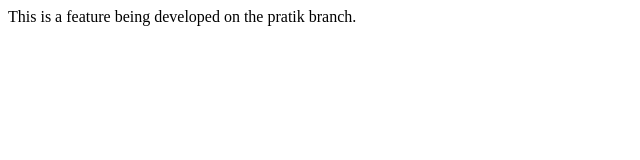
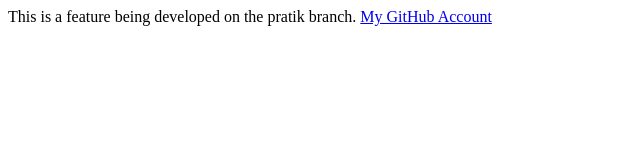
Before and after one commit to fearoface/Apollo, a plain HTML site: page index.html in a window 1280 px wide. Shown: the whole page, without its empty margins (0-640 px from the left). Drawn offline with Linux system fonts and the light colour scheme.

Commit message:
Added a link to my github account

```diff
--- a/index.html
+++ b/index.html
@@ -6,6 +6,7 @@
 <body>
 <div>
 This is a feature being developed on the pratik branch.
+<a href="https://github.com/pratikyoff/">My GitHub Account</a>
 </div>
 </body>
 </html>
```
